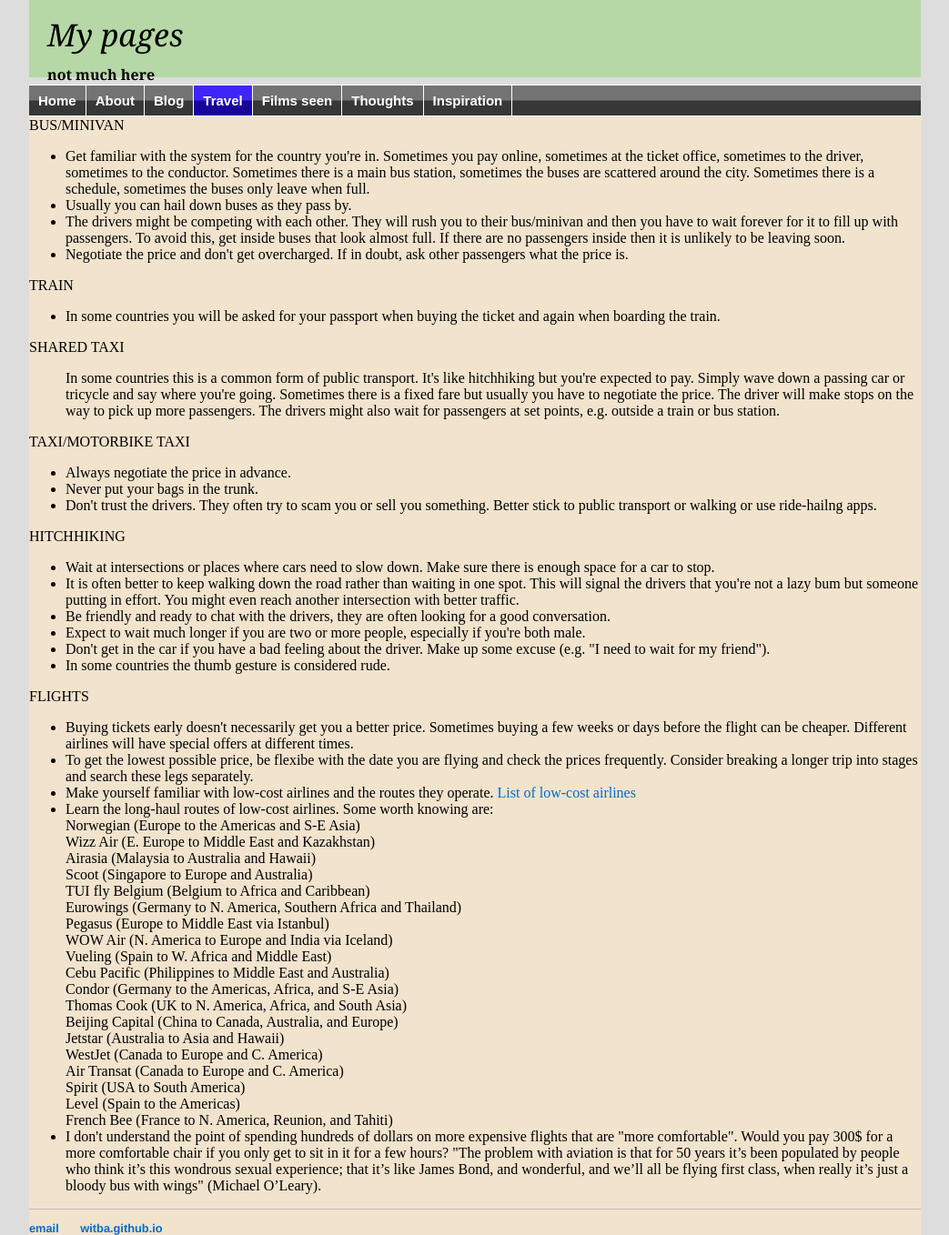
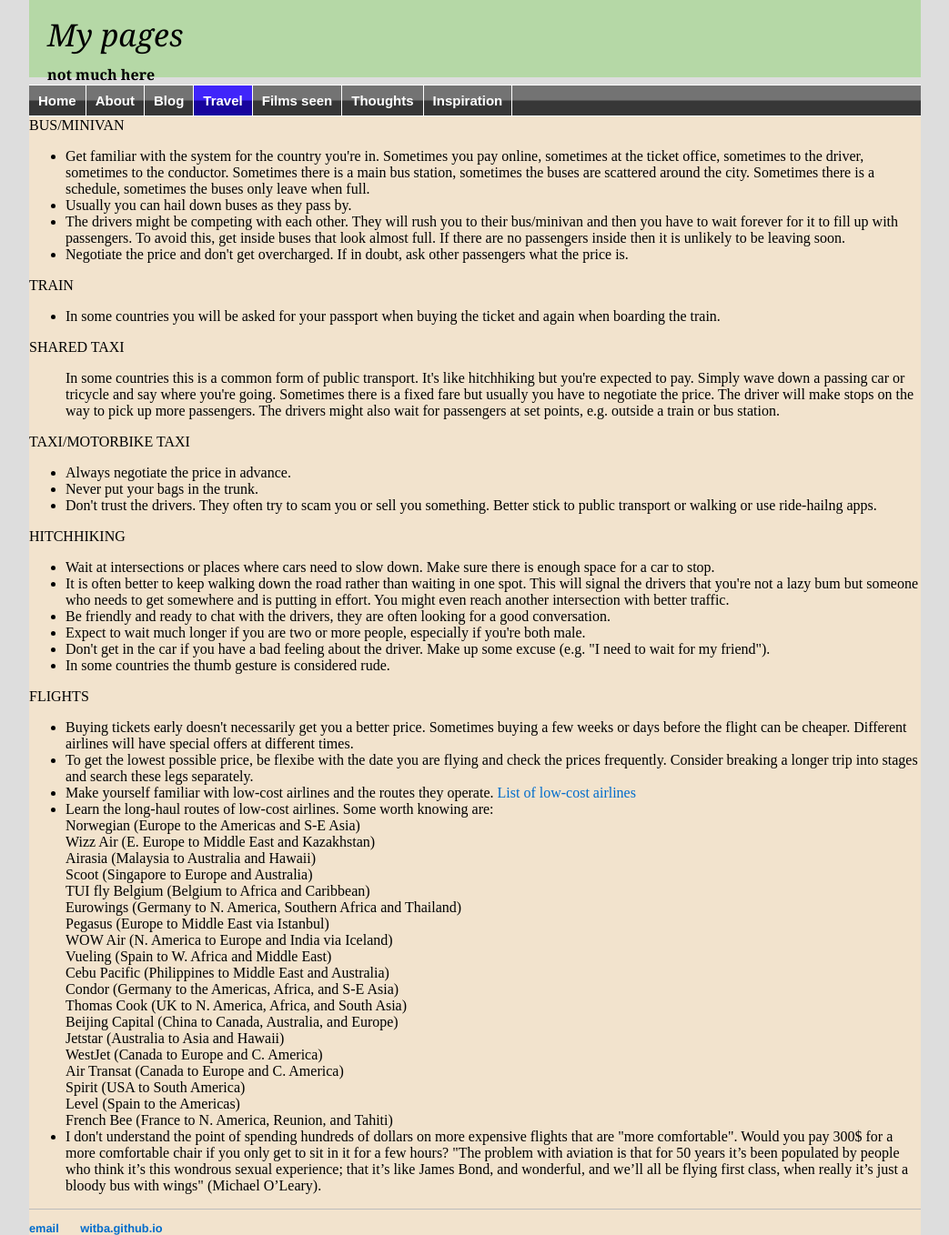
Before and after one commit to witba/witba.github.io, a Jekyll site: the page built from travel/transport.html, in a window 1280 px wide. Shown: the whole page at 91% size, without its empty margins (118-1161 px from the left). Built offline with Jekyll 4.4.1, drawn with Linux system fonts in a browser that asks for light colours.

Commit message:
Update transport.html

```diff
--- a/travel/transport.html
+++ b/travel/transport.html
@@ -30,7 +30,7 @@
 HITCHHIKING<br>
 <ul>
 <li>Wait at intersections or places where cars need to slow down. Make sure there is enough space for a car to stop. <br>
-<li>It is often better to keep walking down the road rather than waiting in one spot. This will signal the drivers that you're not a lazy bum but someone putting in effort. You might even reach another intersection with better traffic.<br>
+<li>It is often better to keep walking down the road rather than waiting in one spot. This will signal the drivers that you're not a lazy bum but someone who needs to get somewhere and is putting in effort. You might even reach another intersection with better traffic.<br>
 <li>Be friendly and ready to chat with the drivers, they are often looking for a good conversation.<br>
 <li>Expect to wait much longer if you are two or more people, especially if you're both male.<br>
 <li>Don't get in the car if you have a bad feeling about the driver. Make up some excuse (e.g. "I need to wait for my friend").<br>
```
